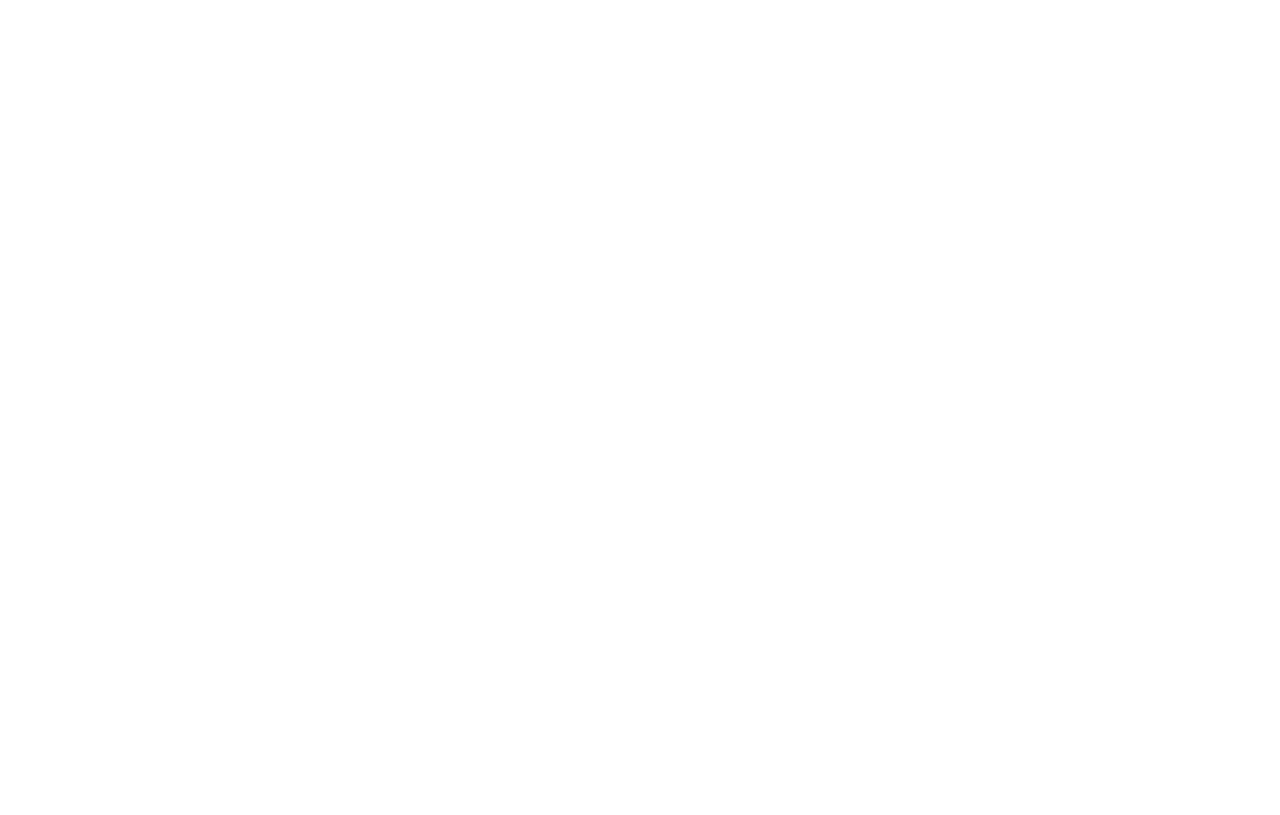
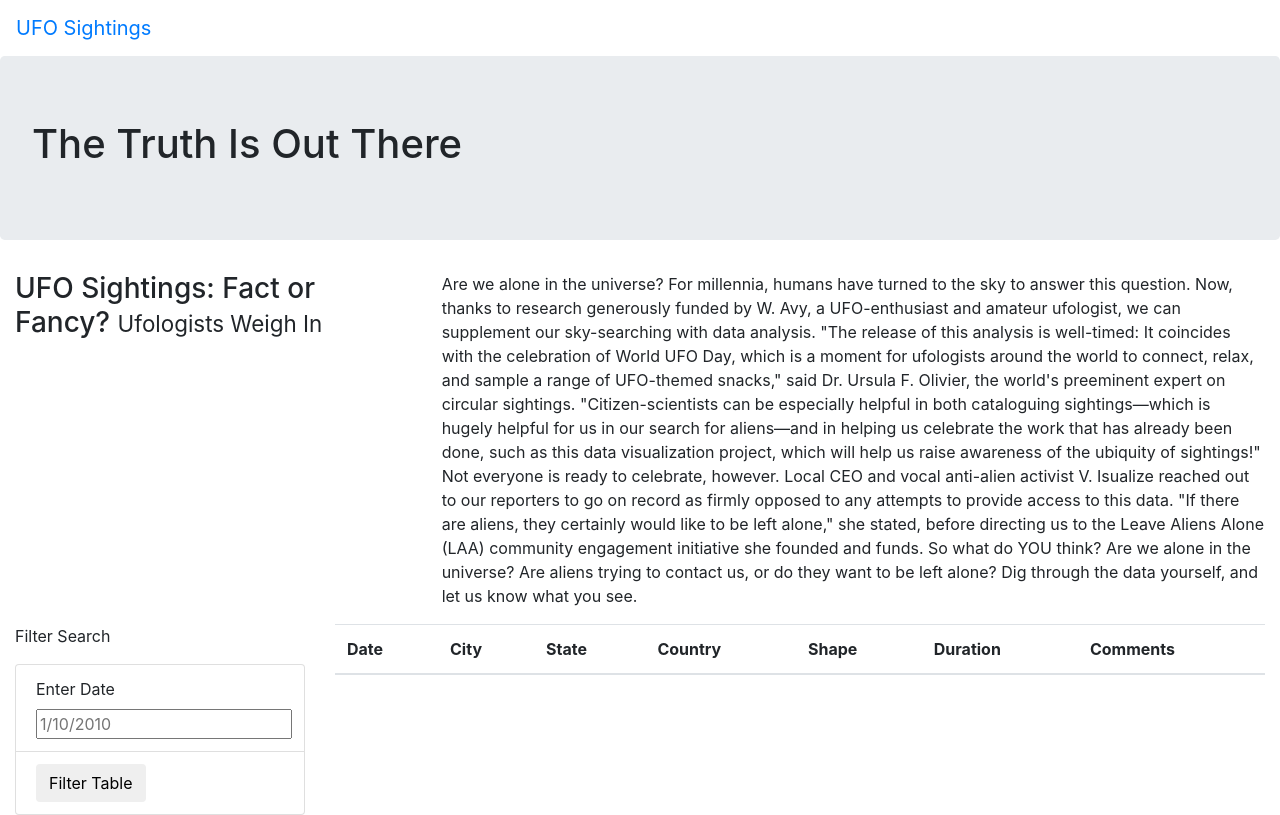
Before and after one commit to kjminges/ufos, a plain HTML site: page index.html in a window 1280 px wide. Drawn offline with nearby package versions, Linux system fonts and the light colour scheme.

Commit message:
Through 11.6.1

```diff
--- a/index.html
+++ b/index.html
@@ -5,8 +5,70 @@
     <meta http-equiv="X-UA-Compatible" content="IE=edge">
     <meta name="viewport" content="width=device-width, initial-scale=1.0">
     <title>Document</title>
+    <link
+      rel="stylesheet"
+      href="https://maxcdn.bootstrapcdn.com/bootstrap/4.0.0/css/bootstrap.min.css"
+      integrity="sha384-Gn5384xqQ1aoWXA+058RXPxPg6fy4IWvTNh0E263XmFcJlSAwiGgFAW/dAiS6JXm"
+      crossorigin="anonymous"
+    />
+    <link rel="stylesheet" href="static/css/style.css">
 </head>
 <body>
+    <div class="wrapper">
+        <nav class="navbar navbar-expand-lg">
+            <a class="navbar-brand" href="index.html">UFO Sightings</a>
+        </nav>
+    </div>
+    <div class="jumbotron">
+        <h1>The Truth Is Out There</h1>
+    </div>
+    <div class="container-fluid">
+        <div class="row">
+            <div class="col-md-4">
+                <h3>UFO Sightings: Fact or Fancy? <small>Ufologists Weigh In</small></h3>
+            </div>
+            <div class="col-md-8">
+                <p>
+                    Are we alone in the universe? For millennia, humans have turned to the sky to answer this question. Now, thanks to research generously funded by W. Avy, a UFO-enthusiast and amateur ufologist, we can supplement our sky-searching with data analysis. "The release of this analysis is well-timed: It coincides with the celebration of World UFO Day, which is a moment for ufologists around the world to connect, relax, and sample a range of UFO-themed snacks," said Dr. Ursula F. Olivier, the world's preeminent expert on circular sightings. "Citizen-scientists can be especially helpful in both cataloguing sightings—which is hugely helpful for us in our search for aliens—and in helping us celebrate the work that has already been done, such as this data visualization project, which will help us raise awareness of the ubiquity of sightings!" Not everyone is ready to celebrate, however. Local CEO and vocal anti-alien activist V. Isualize reached out to our reporters to go on record as firmly opposed to any attempts to provide access to this data. "If there are aliens, they certainly would like to be left alone," she stated, before directing us to the Leave Aliens Alone (LAA) community engagement initiative she founded and funds. So what do YOU think? Are we alone in the universe? Are aliens trying to contact us, or do they want to be left alone? Dig through the data yourself, and let us know what you see.
+                </p>
+            </div>
+        </div>
+    </div>
+    <div class="container-fluid">
+        <div class="row">
+            <div class="col-md-3">
+                <form>
+                    <p>Filter Search</p>
+                    <ul class="list-group">
+                        <li class="list-group-item">
+                            <label for="date">Enter Date</label>
+                            <input type="text" placeholder="1/10/2010" id="datetime" />
+                        </li>
+                        <li class="list-group-item">
+                            <button id="filter-btn" type="button" class="btn btn-default">Filter Table</button>
+                        </li>
+                    </ul>
+                </form>
+            </div>
+            <div class="col-md-9">
+                <table class="table table-striped">
+                    <thead>
+                        <tr>
+                            <th>Date</th>
+                            <th>City</th>
+                            <th>State</th>
+                            <th>Country</th>
+                            <th>Shape</th>
+                            <th>Duration</th>
+                            <th>Comments</th>
+                        </tr>
+                    </thead>
+                    <tbody>
 
+                    </tbody>
+                </table>
+            </div>
+        </div>
+    </div>
 </body>
 </html>
```
